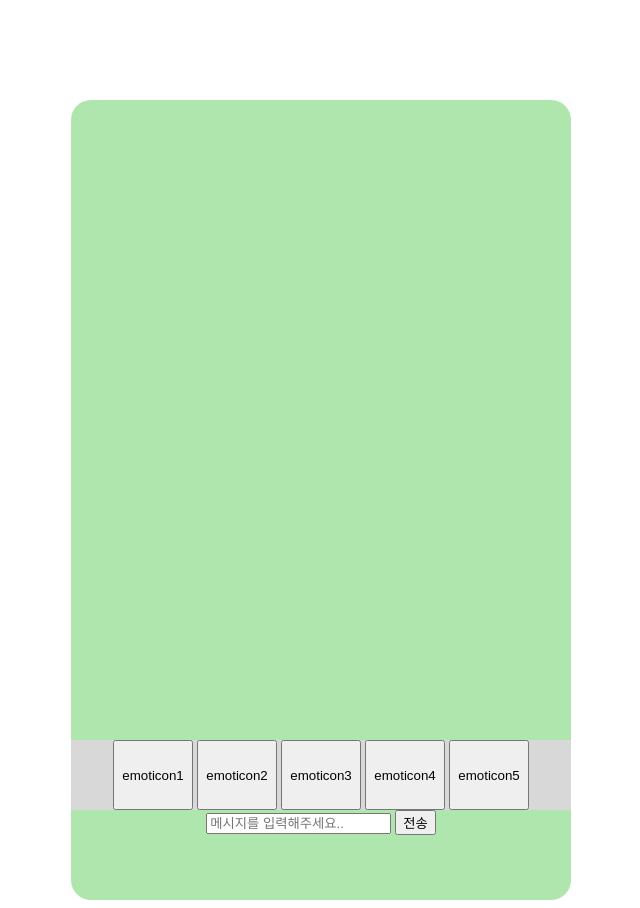
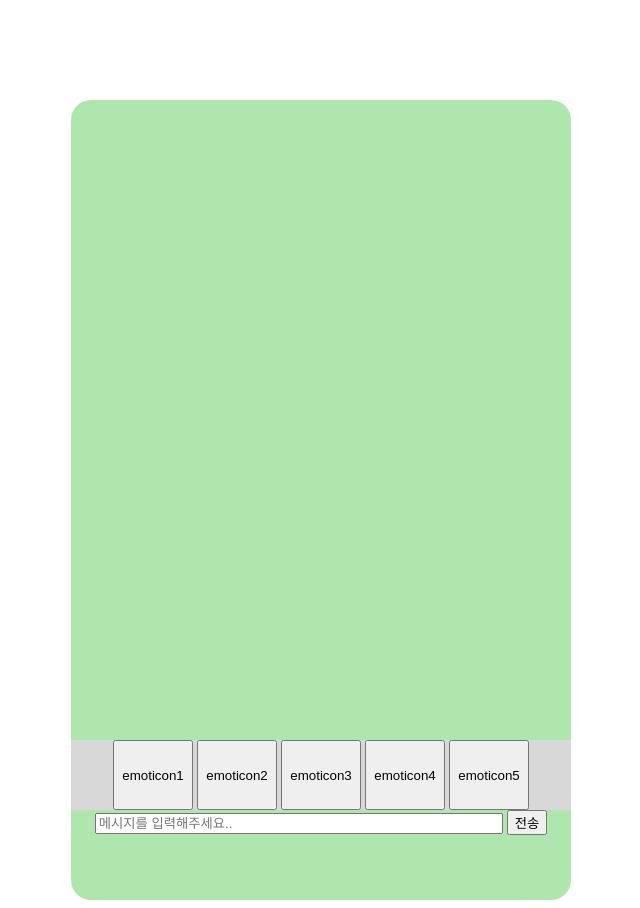
Before and after one commit to Lee-practice/web1, a website: page project1/static/index.html in a window 1280 px wide. Shown: the whole page, without its empty margins (319-959 px from the left). Drawn offline with nearby package versions, Linux system fonts and the light colour scheme; no server answers.

Commit message:
메시지 입력 창 크기 변경

```diff
--- a/project1/static/index.html
+++ b/project1/static/index.html
@@ -20,7 +20,7 @@
         <button style = "width:16%; height:70px" onclick>emoticon5</button>
       </div>
       <div>
-        <input type="text" id="test" placeholder="메시지를 입력해주세요..">
+        <input type="text" id="test" style = "width:80%;" placeholder="메시지를 입력해주세요..">
         <button onclick="send()">전송</button>
       </div>
     </div>
```
